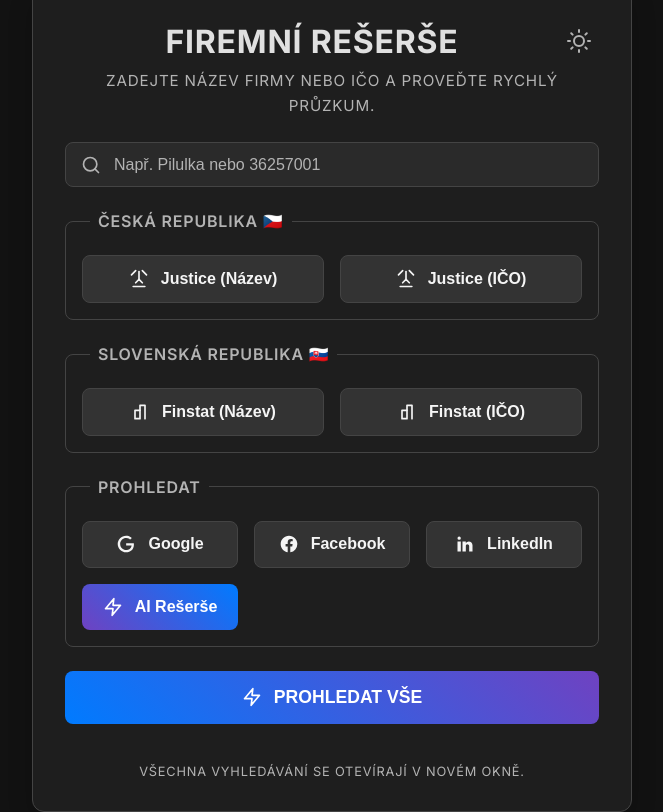
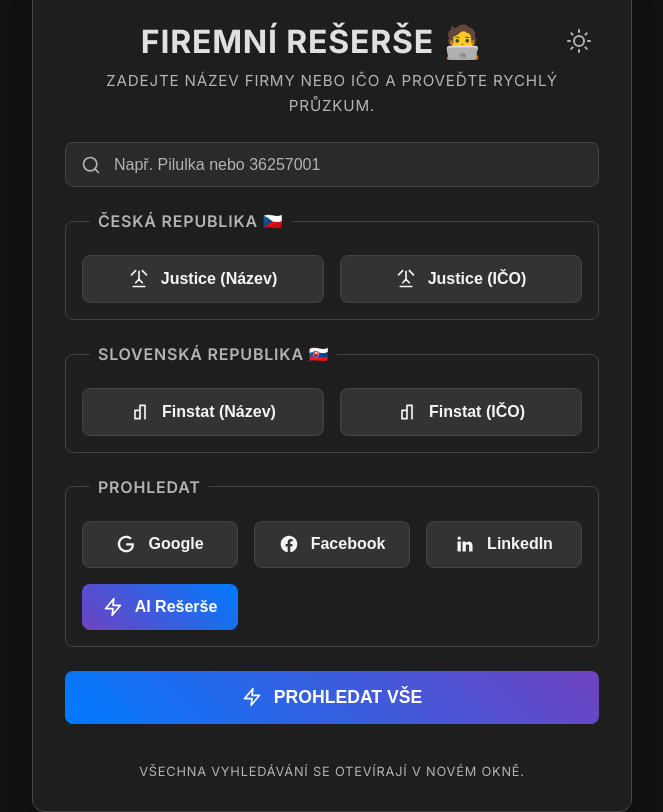
Before and after one commit to aibotprof/ProfRes, a plain HTML site: page index.html in a window 1280 px wide. Shown: the whole page, without its empty margins (308-971 px from the left). Drawn offline with Linux system fonts and the light colour scheme.

Commit message:
Update index.html

```diff
--- a/index.html
+++ b/index.html
@@ -3,7 +3,7 @@
 <head>
     <meta charset="UTF-8">
     <meta name="viewport" content="width=device-width, initial-scale=1.0">
-    <title>Firemní Rešerše</title>
+    <title>Prozkoumej si firmu 🧑‍💻</title>
     <link rel="preconnect" href="https://fonts.googleapis.com">
     <link rel="preconnect" href="https://fonts.gstatic.com" crossorigin>
     <link href="https://fonts.googleapis.com/css2?family=Inter:wght@400;600;700&display=swap" rel="stylesheet">
@@ -15,7 +15,7 @@
         <div class="card">
             <header>
                 <div class="title-container">
-                    <h1>Firemní Rešerše</h1>
+                    <h1>Firemní Rešerše 🧑‍💻</h1>
                     <button id="themeToggle" class="theme-toggle" aria-label="Přepnout světlý/tmavý režim">
                         <svg class="sun" xmlns="http://www.w3.org/2000/svg" width="24" height="24" viewBox="0 0 24 24" fill="none" stroke="currentColor" stroke-width="2" stroke-linecap="round" stroke-linejoin="round"><circle cx="12" cy="12" r="5"></circle><line x1="12" y1="1" x2="12" y2="3"></line><line x1="12" y1="21" x2="12" y2="23"></line><line x1="4.22" y1="4.22" x2="5.64" y2="5.64"></line><line x1="18.36" y1="18.36" x2="19.78" y2="19.78"></line><line x1="1" y1="12" x2="3" y2="12"></line><line x1="21" y1="12" x2="23" y2="12"></line><line x1="4.22" y1="19.78" x2="5.64" y2="18.36"></line><line x1="18.36" y1="5.64" x2="19.78" y2="4.22"></line></svg>
                         <svg class="moon" xmlns="http://www.w3.org/2000/svg" width="24" height="24" viewBox="0 0 24 24" fill="none" stroke="currentColor" stroke-width="2" stroke-linecap="round" stroke-linejoin="round"><path d="M21 12.79A9 9 0 1 1 11.21 3 7 7 0 0 0 21 12.79z"></path></svg>
```
